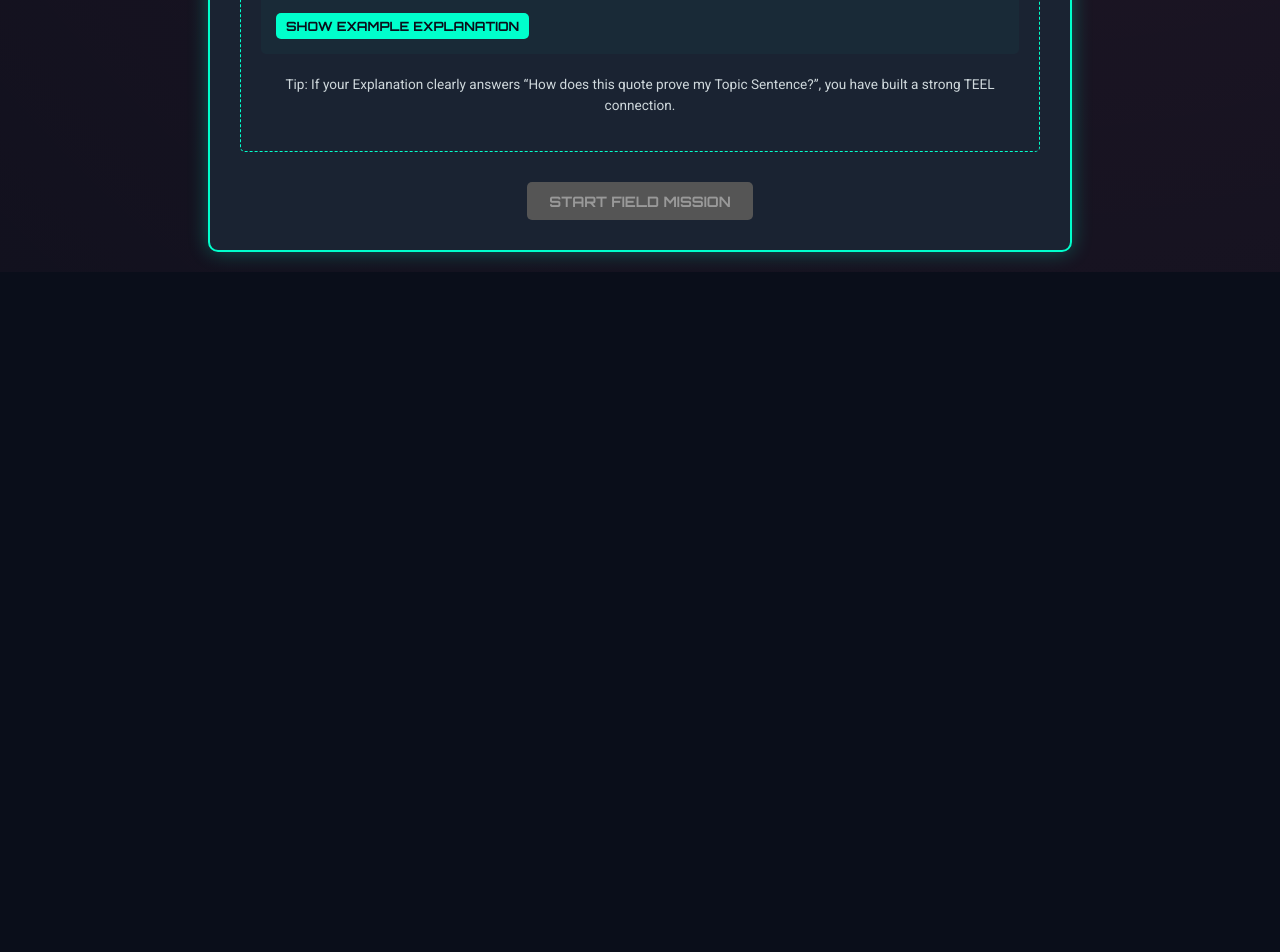
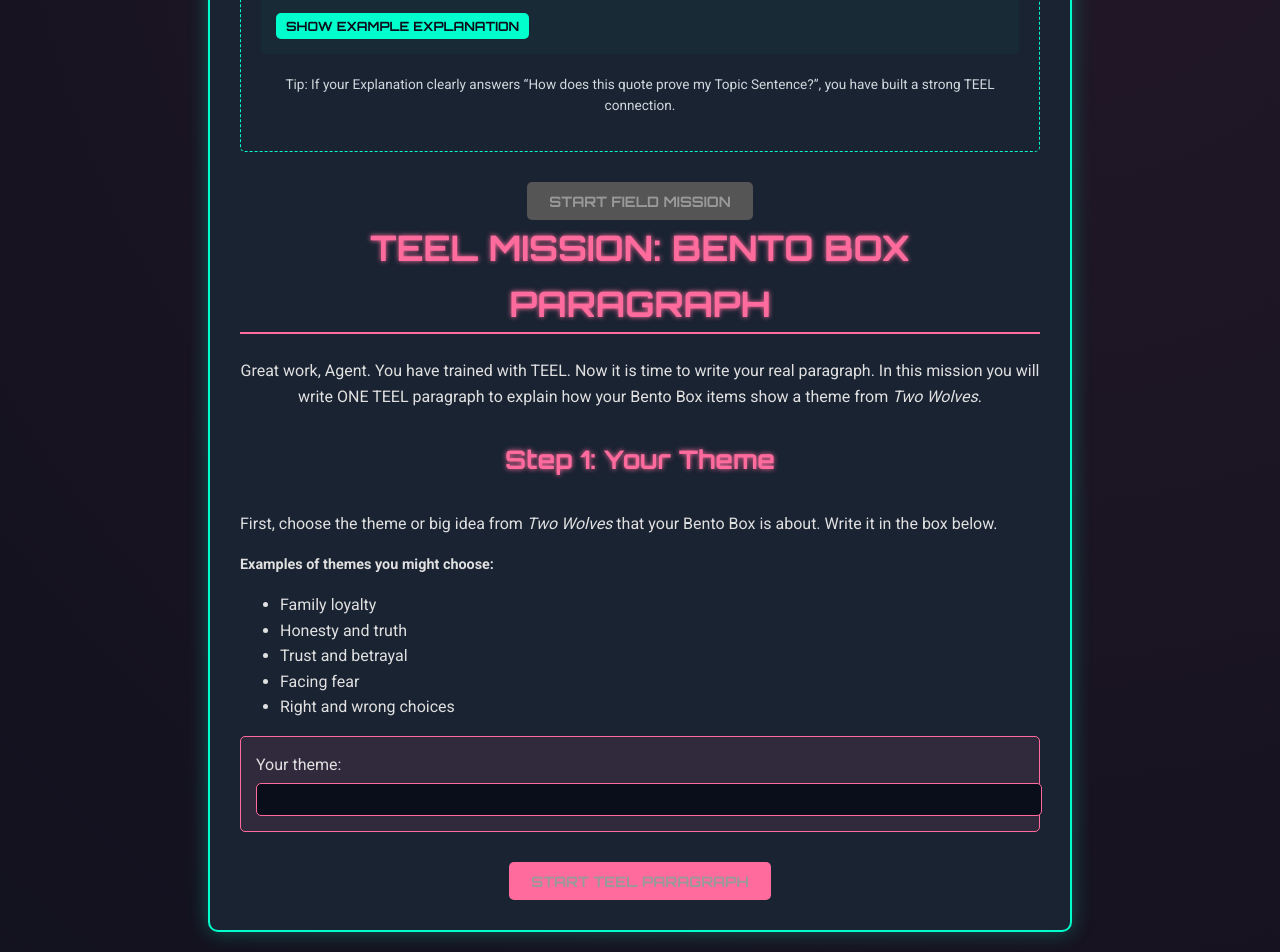
Before and after one commit to dmaher42/TEEL-Paragraph, a plain HTML site: page index.html in a window 1280 px wide. Shown: the part 4953-5905 px from the top of the page. Before the commit the page ends 5225 px from the top, so only its background shows below. Drawn offline with Linux system fonts and the light colour scheme.

Commit message:
Update index.html

```diff
--- a/index.html
+++ b/index.html
@@ -762,7 +762,7 @@
         </div>
 
         <!-- ======================= PHASE 2: FIELD MISSION – BENTO BOX PARAGRAPH ======================= -->
-        <div class="mission" id="mission" style="display: none;">
+        <div class="mission" id="mission">
             <h1>TEEL MISSION: BENTO BOX PARAGRAPH</h1>
             <p class="intro-text">
                 Great work, Agent. You have trained with TEEL. Now it is time to write your real paragraph.
```
